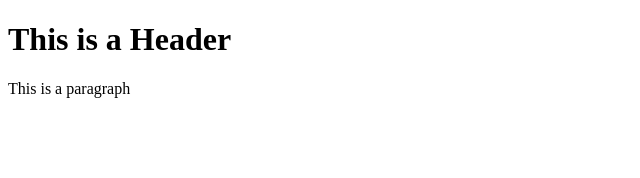
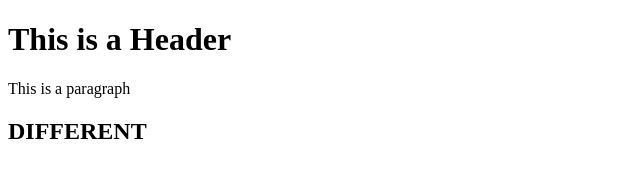
Before and after one commit to princessdidi/git-test, a plain HTML site: page index.html in a window 1280 px wide. Shown: the whole page, without its empty margins (0-640 px from the left). Drawn offline with Linux system fonts and the light colour scheme.

Commit message:
Second Commit

```diff
--- a/index.html
+++ b/index.html
@@ -3,5 +3,6 @@
     <body>
         <h1>This is a Header</h1>
         <p>This is a paragraph</p>
+        <h2>DIFFERENT</h2>
     </body>
 </html>
```
